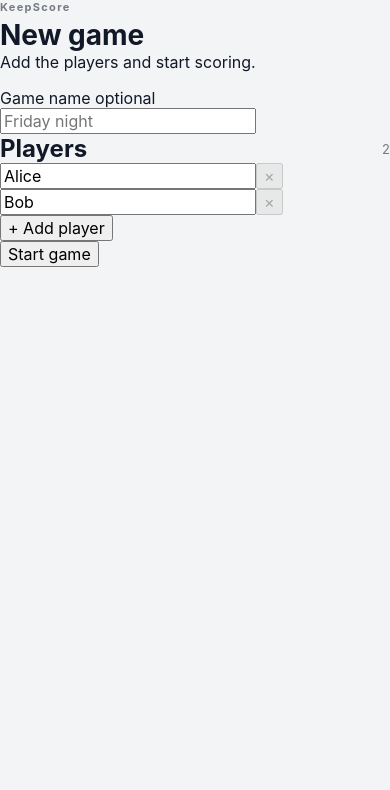
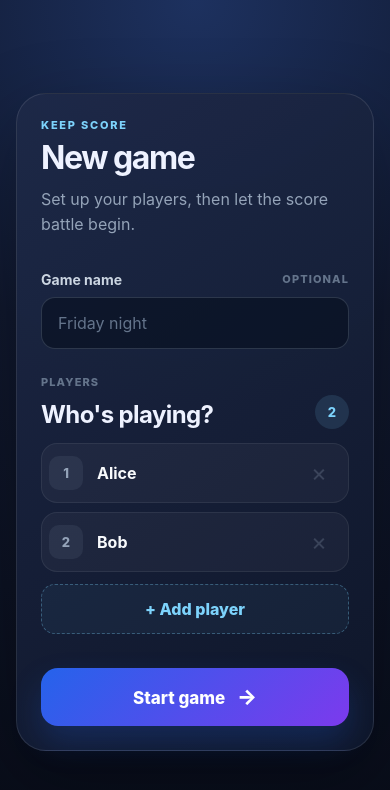
Before and after one commit to flofy/KeepScore, a React (Vite) app: page / in a window 390 px wide. Shown: the top 790 px of the page. Built offline with nearby package versions, Linux system fonts and the light colour scheme.

Commit message:
feat: polish KeepScore UI with a mobile-first design system (#16)
* feat: redesign score screen with mobile-first visual system

* feat: redesign new game setup flow

* feat: add polished game setup styles

```diff
--- a/src/styles.css
+++ b/src/styles.css
@@ -1,41 +1,79 @@
 :root {
   font-family: Inter, ui-sans-serif, system-ui, -apple-system, BlinkMacSystemFont, "Segoe UI", sans-serif;
-  color: #111827;
-  background: #f3f4f6;
+  color: #eef2ff;
+  background: #0b1020;
   font-synthesis: none;
 }
 * { box-sizing: border-box; }
 html { overscroll-behavior-x: none; }
-body { margin: 0; min-width: 320px; }
+body { margin: 0; min-width: 320px; min-height: 100vh; background: radial-gradient(circle at top, #1d315f 0, #10182e 42%, #080c18 100%); }
 button, input { font: inherit; }
 button { touch-action: manipulation; }
-.app-shell { width: min(900px, 100%); min-height: 100dvh; margin: 0 auto; padding: max(24px, env(safe-area-inset-top)) 20px max(32px, env(safe-area-inset-bottom)); }
+button:focus-visible, input:focus-visible { outline: 3px solid #7dd3fc; outline-offset: 3px; }
+
+.app-shell { width: min(980px, 100%); min-height: 100dvh; margin: 0 auto; padding: max(28px, env(safe-area-inset-top)) 20px max(40px, env(safe-area-inset-bottom)); }
 .app-header, .section-heading { display: flex; align-items: center; justify-content: space-between; gap: 16px; }
 .app-header { margin-bottom: 28px; }
-.eyebrow { margin: 0 0 4px; font-size: 11px; font-weight: 700; letter-spacing: .12em; opacity: .55; }
+.eyebrow { margin: 0 0 6px; color: #7dd3fc; font-size: 11px; font-weight: 800; letter-spacing: .16em; }
 h1, h2, p { margin-top: 0; }
-h1 { margin-bottom: 0; font-size: clamp(28px, 7vw, 42px); }
-.players { display: grid; grid-template-columns: repeat(2, minmax(0, 1fr)); gap: 16px; }
-.player-card { padding: 24px; border-radius: 24px; background: white; box-shadow: 0 8px 30px rgb(0 0 0 / 7%); text-align: center; user-select: none; touch-action: pan-y; }
-.player-name { width: 100%; border: 0; background: transparent; text-align: center; font-weight: 600; font-size: 18px; outline-offset: 4px; }
-.player-card strong { display: block; margin: 20px 0; font-size: clamp(64px, 16vw, 112px); line-height: .9; }
-.score-actions { display: grid; grid-template-columns: 1fr 1fr; gap: 10px; }
-.score-actions button { min-height: 72px; border: 0; border-radius: 18px; background: #e5e7eb; color: #111827; font-size: 38px; font-weight: 600; cursor: pointer; transition: transform .08s ease; }
+h1 { margin-bottom: 0; letter-spacing: -.045em; font-size: clamp(32px, 7vw, 52px); }
+h2 { letter-spacing: -.025em; }
+
+.toolbar { display: flex; flex-wrap: wrap; justify-content: flex-end; gap: 8px; }
+.secondary-button { min-height: 44px; padding: 0 14px; border: 1px solid rgb(148 163 184 / 25%); border-radius: 12px; background: rgb(15 23 42 / 72%); color: #e2e8f0; cursor: pointer; transition: background .15s ease, transform .15s ease, border-color .15s ease; }
+.secondary-button:hover:not(:disabled) { background: rgb(30 41 59 / 95%); border-color: rgb(125 211 252 / 55%); }
+.secondary-button:active:not(:disabled) { transform: scale(.97); }
+.secondary-button:disabled { opacity: .38; cursor: default; }
+
+.players { display: grid; grid-template-columns: repeat(2, minmax(0, 1fr)); gap: 18px; }
+.player-card { position: relative; overflow: hidden; padding: 28px; border: 1px solid rgb(255 255 255 / 10%); border-radius: 28px; background: linear-gradient(145deg, rgb(30 41 72 / 96%), rgb(15 23 42 / 94%)); box-shadow: 0 22px 55px rgb(0 0 0 / 25%); text-align: center; user-select: none; touch-action: pan-y; }
+.player-card::before { content: ""; position: absolute; inset: 0 0 auto; height: 3px; background: linear-gradient(90deg, #38bdf8, #818cf8, #c084fc); opacity: .9; }
+.player-name { width: 100%; border: 0; border-bottom: 1px solid transparent; padding: 6px 4px; background: transparent; color: #f8fafc; text-align: center; font-weight: 700; font-size: 18px; outline-offset: 4px; }
+.player-name:focus { border-bottom-color: #7dd3fc; }
+.player-card > strong { display: block; margin: 30px 0; color: #fff; font-size: clamp(76px, 17vw, 126px); line-height: .82; letter-spacing: -.06em; text-shadow: 0 8px 30px rgb(56 189 248 / 15%); }
+.score-actions { display: grid; grid-template-columns: 1fr 1fr; gap: 12px; }
+.score-actions button { min-height: 78px; border: 1px solid rgb(255 255 255 / 8%); border-radius: 20px; background: rgb(255 255 255 / 7%); color: #f8fafc; font-size: 38px; font-weight: 700; cursor: pointer; transition: transform .08s ease, background .15s ease; }
+.score-actions button:last-child { background: linear-gradient(135deg, #2563eb, #7c3aed); }
+.score-actions button:hover { background: rgb(255 255 255 / 13%); }
+.score-actions button:last-child:hover { background: linear-gradient(135deg, #3b82f6, #8b5cf6); }
 .score-actions button:active { transform: scale(.96); }
-.secondary-button { min-height: 44px; padding: 0 16px; border: 1px solid #d1d5db; border-radius: 12px; background: white; cursor: pointer; }
-.secondary-button:disabled { opacity: .4; cursor: default; }
-.history { margin-top: 24px; padding: 20px; border-radius: 20px; background: white; }
+
+.history { margin-top: 22px; padding: 22px; border: 1px solid rgb(255 255 255 / 9%); border-radius: 24px; background: rgb(15 23 42 / 72%); box-shadow: 0 18px 45px rgb(0 0 0 / 16%); backdrop-filter: blur(14px); }
 .section-heading h2 { margin: 0; }
-.section-heading span { font-size: 13px; opacity: .55; }
-.empty-state { margin: 18px 0 0; color: #6b7280; }
-.history ol { margin: 16px 0 0; padding-left: 24px; }
-.history li { padding: 8px 0; }
-.history li strong { float: right; }
-@media (max-width: 560px) {
-  .app-shell { padding-left: 12px; padding-right: 12px; }
-  .players { grid-template-columns: 1fr; gap: 12px; }
-  .player-card { padding: 20px 16px; }
-  .toolbar { display: grid; grid-template-columns: 1fr 1fr; gap: 8px; }
-  .toolbar .secondary-button:last-child { grid-column: 1 / -1; }
+.section-heading span { color: #94a3b8; font-size: 13px; }
+.empty-state { margin: 18px 0 0; color: #94a3b8; }
+.history ol { margin: 16px 0 0; padding: 0; list-style: none; }
+.history li { display: flex; flex-wrap: wrap; align-items: center; justify-content: space-between; gap: 10px; padding: 13px 0; border-top: 1px solid rgb(148 163 184 / 12%); color: #cbd5e1; }
+.history li:first-child { border-top: 0; }
+.history li > span:first-child strong { margin-left: 6px; color: #7dd3fc; }
+.history-actions, .history-editor { display: flex; align-items: center; gap: 6px; }
+.history-editor { width: 100%; padding-top: 6px; }
+.history-editor input { width: 96px; min-height: 44px; padding: 0 10px; border: 1px solid rgb(148 163 184 / 35%); border-radius: 10px; background: #0f172a; color: white; }
+
+@media (max-width: 620px) {
+  .app-shell { padding-left: 14px; padding-right: 14px; }
+  .app-header { align-items: flex-start; flex-direction: column; }
+  .toolbar { width: 100%; justify-content: flex-start; }
+  .players { grid-template-columns: 1fr; gap: 14px; }
+  .player-card { padding: 24px 18px; border-radius: 24px; }
+  .player-card > strong { margin: 28px 0; }
+  .history { padding: 18px; }
 }
 @media (prefers-reduced-motion: reduce) { *, *::before, *::after { transition: none !important; } }
+
+
+/* New game setup */
+.setup { min-height: 100dvh; display: grid; place-items: center; padding: max(24px, env(safe-area-inset-top)) 16px max(24px, env(safe-area-inset-bottom)); }
+.setup-card { width: min(620px, 100%); padding: clamp(24px, 6vw, 42px); border: 1px solid rgb(255 255 255 / 10%); border-radius: 30px; background: linear-gradient(145deg, rgb(30 41 72 / 96%), rgb(15 23 42 / 96%)); box-shadow: 0 28px 80px rgb(0 0 0 / 32%); }
+.setup-header { margin-bottom: 34px; }.setup-header h1 { margin: 0 0 10px; }.muted { margin: 0; color: #94a3b8; line-height: 1.55; }
+.setup-section { margin-top: 26px; }.field-label { display: flex; align-items: center; justify-content: space-between; margin-bottom: 9px; color: #cbd5e1; font-size: 14px; font-weight: 700; }
+.optional, .field-kicker { color: #64748b; font-size: 11px; font-weight: 800; letter-spacing: .1em; text-transform: uppercase; }
+.setup-input, .player-editor input { width: 100%; min-height: 52px; border: 1px solid rgb(148 163 184 / 24%); border-radius: 14px; background: rgb(8 15 31 / 62%); color: #f8fafc; padding: 0 16px; }
+.setup-input::placeholder { color: #64748b; }.setup-section .section-heading { margin-bottom: 14px; align-items: flex-end; }.setup-section .section-heading h2 { margin: 3px 0 0; font-size: 24px; }
+.player-count { display: grid; place-items: center; min-width: 34px; height: 34px; border-radius: 50%; background: rgb(125 211 252 / 12%); color: #7dd3fc !important; font-weight: 800; }
+.player-list { display: grid; gap: 9px; }.player-editor { display: grid; grid-template-columns: 34px 1fr 44px; align-items: center; gap: 8px; padding: 7px; border: 1px solid rgb(255 255 255 / 7%); border-radius: 16px; background: rgb(255 255 255 / 4%); }
+.player-number { display: grid; place-items: center; width: 34px; height: 34px; border-radius: 10px; color: #94a3b8; font-size: 13px; font-weight: 800; background: rgb(148 163 184 / 10%); }
+.player-editor input { min-height: 44px; border: 0; background: transparent; padding: 0 6px; font-weight: 700; }.icon-button { width: 44px; height: 44px; border: 0; border-radius: 12px; background: transparent; color: #94a3b8; font-size: 24px; cursor: pointer; }
+.icon-button:hover:not(:disabled) { background: rgb(248 113 113 / 12%); color: #fca5a5; }.icon-button:disabled { opacity: .25; cursor: default; }
+.add-player-button { width: 100%; min-height: 50px; margin-top: 12px; border: 1px dashed rgb(125 211 252 / 32%); border-radius: 14px; background: rgb(125 211 252 / 5%); color: #7dd3fc; font-weight: 800; cursor: pointer; }.add-player-button:hover { background: rgb(125 211 252 / 10%); }
+.primary-button { width: 100%; min-height: 58px; margin-top: 34px; border: 0; border-radius: 17px; background: linear-gradient(135deg, #2563eb, #7c3aed); color: white; font-size: 17px; font-weight: 800; cursor: pointer; box-shadow: 0 16px 32px rgb(37 99 235 / 22%); }.primary-button span { margin-left: 8px; font-size: 21px; }.primary-button:hover { filter: brightness(1.08); }.primary-button:active { transform: scale(.985); }
--- a/src/ui/GameSetup.tsx
+++ b/src/ui/GameSetup.tsx
@@ -11,47 +11,40 @@ export function GameSetup({ onCreate }: Props) {
   function updateName(index: number, value: string) {
     setNames((current) => current.map((name, i) => (i === index ? value : name)))
   }
-
-  function addPlayer() {
-    setNames((current) => [...current, `Player ${current.length + 1}`])
-  }
-
+  function addPlayer() { setNames((current) => [...current, 'Player ' + (current.length + 1)]) }
   function removePlayer(index: number) {
     if (names.length <= 2) return
     setNames((current) => current.filter((_, i) => i !== index))
   }
-
-  function startGame() {
-    onCreate(createGame(names, gameName))
-  }
+  function startGame() { onCreate(createGame(names.map((name) => name.trim()).filter(Boolean), gameName.trim())) }
 
   return (
     <main className="setup">
-      <header>
-        <p className="eyebrow">KeepScore</p>
+      <div className="setup-card">
+        <header className="setup-header">
+          <p className="eyebrow">KEEP SCORE</p>
           <h1>New game</h1>
-        <p className="muted">Add the players and start scoring.</p>
+          <p className="muted">Set up your players, then let the score battle begin.</p>
         </header>
-
-      <label>
-        Game name <span className="optional">optional</span>
-        <input value={gameName} onChange={(event) => setGameName(event.target.value)} placeholder="Friday night" />
-      </label>
-
-      <section>
-        <div className="section-heading"><h2>Players</h2><span>{names.length}</span></div>
+        <section className="setup-section">
+          <label className="field-label" htmlFor="game-name"><span>Game name</span><span className="optional">Optional</span></label>
+          <input id="game-name" className="setup-input" value={gameName} onChange={(event) => setGameName(event.target.value)} placeholder="Friday night" />
+        </section>
+        <section className="setup-section">
+          <div className="section-heading"><div><p className="field-kicker">PLAYERS</p><h2>Who's playing?</h2></div><span className="player-count">{names.length}</span></div>
           <div className="player-list">
             {names.map((name, index) => (
               <div className="player-editor" key={index}>
-              <input value={name} onChange={(event) => updateName(index, event.target.value)} aria-label={`Player ${index + 1} name`} />
-              <button className="icon-button" onClick={() => removePlayer(index)} disabled={names.length <= 2} aria-label={`Remove player ${index + 1}`}>×</button>
+                <span className="player-number">{index + 1}</span>
+                <input value={name} onChange={(event) => updateName(index, event.target.value)} aria-label={'Player ' + (index + 1) + ' name'} />
+                <button className="icon-button" type="button" onClick={() => removePlayer(index)} disabled={names.length <= 2} aria-label={'Remove player ' + (index + 1)}>×</button>
               </div>
             ))}
           </div>
-        <button className="secondary" onClick={addPlayer}>+ Add player</button>
+          <button className="add-player-button" type="button" onClick={addPlayer}>+ Add player</button>
         </section>
-
-      <button className="primary" onClick={startGame}>Start game</button>
+        <button className="primary-button" type="button" onClick={startGame}>Start game <span>→</span></button>
+      </div>
     </main>
   )
 }
```
Lines whose indentation alone changed are shown as unchanged.
